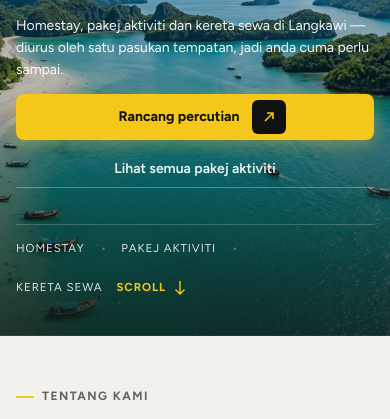
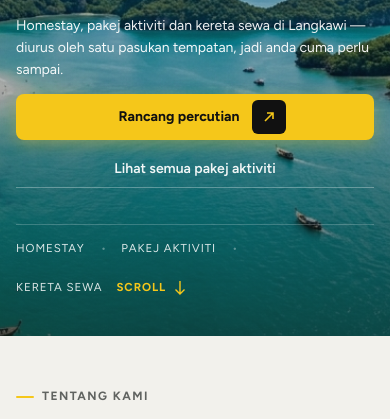
Before and after one commit to amichumelz/website-ibrahim, a plain HTML site: page index.html in a window 390 px wide. Shown: the part 208-627 px from the top of the page. Drawn offline with Linux system fonts and the light colour scheme.

Commit message:
Add universal hardware-accelerated parallax for mobile and desktop

```diff
--- a/index.html
+++ b/index.html
@@ -108,12 +108,23 @@
   flex-direction:column;
   padding:20px var(--pad) 0;
   background-color:#16312E;
+  overflow:hidden;
+}
+.hero-bg{
+  position:absolute;
+  inset:-25% 0 -25% 0;
+  width:100%;
+  height:150%;
+  background-color:#16312E;
   background-image:linear-gradient(180deg,rgba(16,29,27,0.62) 0%,rgba(16,29,27,0.18) 32%,rgba(16,29,27,0.3) 55%,rgba(16,29,27,0.85) 100%),url('images/hero.jpg');
   background-size:cover;
-  background-position:center;
-  background-attachment:fixed;
-  overflow:hidden;
-}
+  background-position:center center;
+  pointer-events:none;
+  z-index:0;
+  will-change:transform;
+  transform:translate3d(0,0,0);
+}
+.hero>*:not(.hero-bg){position:relative;z-index:2}
 
 .nav{
   display:flex;
@@ -860,11 +871,24 @@
   justify-content:space-between;
   gap:32px;
   background-color:#2A403C;
+  position:relative;
+  overflow:hidden;
+}
+.cta-bg{
+  position:absolute;
+  inset:-30% 0 -30% 0;
+  width:100%;
+  height:160%;
+  background-color:#2A403C;
   background-image:linear-gradient(180deg,rgba(16,29,27,0.3) 0%,rgba(16,29,27,0.85) 100%),url('images/cta_sunset.jpg');
-  background-attachment:fixed;
   background-size:cover;
-  background-position:center;
-}
+  background-position:center center;
+  pointer-events:none;
+  z-index:0;
+  will-change:transform;
+  transform:translate3d(0,0,0);
+}
+.cta>*:not(.cta-bg){position:relative;z-index:2}
 .cta h2{font-size:clamp(44px,7vw,100px);line-height:1;letter-spacing:-.03em;font-weight:600;text-shadow:0 4px 28px rgba(0,0,0,.45)}
 .cta h2 i{display:block;color:var(--sun)}.cta h2 span{display:block}
 
@@ -1374,20 +1398,17 @@
    RESPONSIVENESS (MOBILE & TABLET POLISH - TAK CRAMP & TAK CUT)
    ========================================================= */
 
-/* 1. UNIVERSAL PARALLAX FIX: Ensure background images always render sharply on mobile/touch */
-@media (max-width: 1024px), (hover: none) and (pointer: coarse){
-  .hero, .cta{
-    background-attachment: scroll !important;
-    background-position: center center !important;
-    background-size: cover !important;
-  }
+/* 1. UNIVERSAL PARALLAX: Hardware-accelerated GPU layer on mobile & desktop */
+.hero, .cta{
+  position: relative;
+  overflow: hidden;
 }
 
 @media (max-width: 980px){
   .hero{
     min-height: auto;
     padding: 18px var(--pad) 24px;
-    overflow: visible; /* Prevent any cutting at bottom or edges */
+    overflow: hidden;
   }
   .hero-end{
     gap: 24px;
@@ -1424,9 +1445,7 @@
   .hero{
     padding:14px 16px 20px;
     min-height:auto;
-    overflow:visible;
-    background-attachment:scroll !important;
-    background-position:center center !important;
+    overflow:hidden;
   }
   .nav{
     display:flex;
@@ -1575,9 +1594,7 @@
   .cta{
     padding:48px 16px;
     min-height:auto;
-    background-attachment:scroll !important;
-    background-position:center center !important;
-    background-size:cover !important;
+    overflow:hidden;
   }
   .cta h2{font-size:34px;line-height:1.1}
 
@@ -1890,6 +1907,7 @@
 <div class="page" id="page-home" data-page="home">
 
 <header class="hero bg" id="hero">
+<div class="hero-bg" aria-hidden="true"></div>
 <nav class="nav" aria-label="Main">
 <div>
   <button type="button" data-open-menu style="font-size:14px;font-weight:700">
@@ -2201,6 +2219,7 @@
 
 <!-- CTA (all pages) -->
 <section class="cta bg" id="hubungi">
+<div class="cta-bg" aria-hidden="true"></div>
 <div>
   <div class="eyebrow" style="color:#fff;margin-bottom:14px" data-en="Contact us">Hubungi kami</div>
   <h2 data-en="&lt;i&gt;See You in&lt;/i&gt;&lt;span&gt;Langkawi&lt;/span&gt;"><i>Jom ke</i><span>Langkawi</span></h2>
@@ -3259,6 +3278,37 @@
     }, { threshold:0, rootMargin:'0px 0px -8% 0px' });
     revealEls.forEach(function(el){ obs.observe(el); });
   } else revealEls.forEach(function(el){ el.classList.add('is-visible'); });
+
+  // Universal Hardware-Accelerated Parallax (Mobile Phone & Desktop)
+  var heroBg = document.querySelector('.hero-bg');
+  var ctaBg = document.querySelector('.cta-bg');
+  var pTicking = false;
+  function updateParallax(){
+    var vh = window.innerHeight;
+    if(heroBg){
+      var hr = heroBg.parentElement.getBoundingClientRect();
+      if(hr.bottom > 0 && hr.top < vh){
+        var hShift = (-hr.top) * 0.35;
+        heroBg.style.transform = 'translate3d(0, ' + hShift.toFixed(1) + 'px, 0)';
+      }
+    }
+    if(ctaBg){
+      var cr = ctaBg.parentElement.getBoundingClientRect();
+      if(cr.bottom > 0 && cr.top < vh){
+        var cShift = (vh - cr.top) * 0.3 - 50;
+        ctaBg.style.transform = 'translate3d(0, ' + cShift.toFixed(1) + 'px, 0)';
+      }
+    }
+    pTicking = false;
+  }
+  window.addEventListener('scroll', function(){
+    if(!pTicking){
+      window.requestAnimationFrame(updateParallax);
+      pTicking = true;
+    }
+  }, { passive:true });
+  window.addEventListener('resize', updateParallax, { passive:true });
+  updateParallax();
 })();
 </script>
 </body>
```
